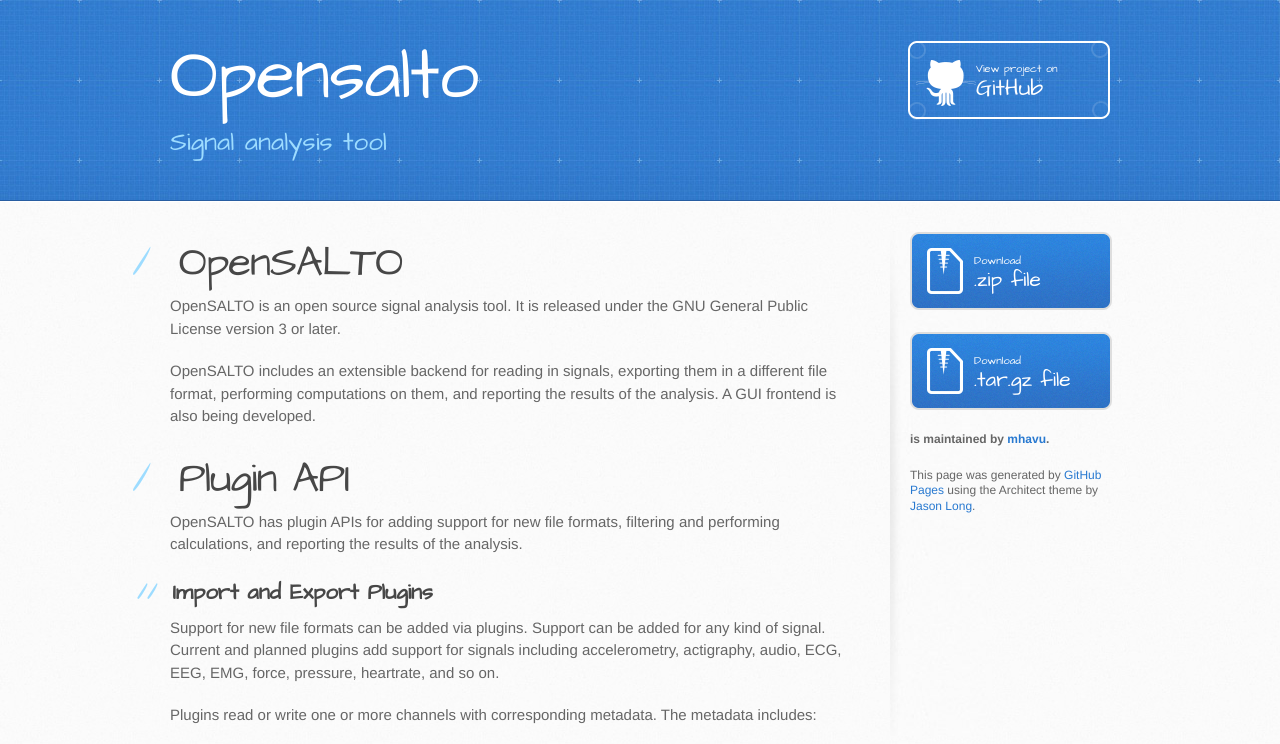
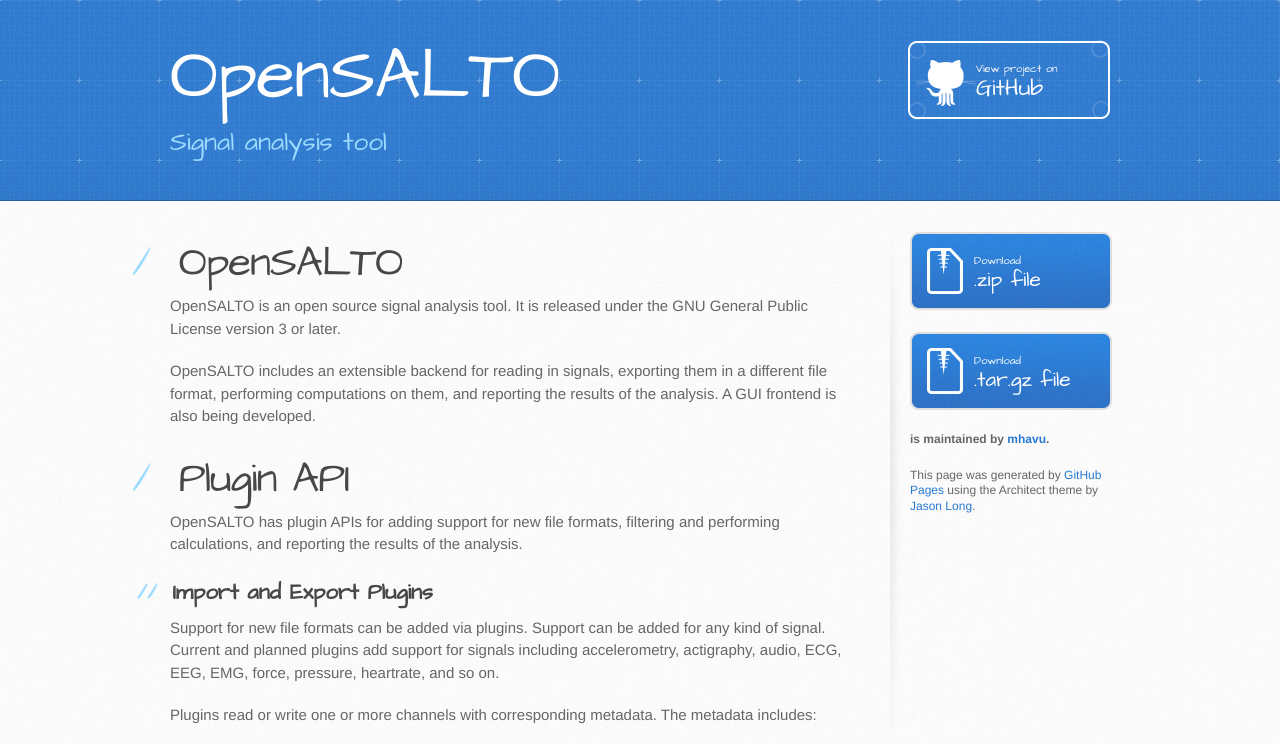
Before and after one commit to mhavu/OpenSALTO, a plain HTML site: page index.html in a window 1280 px wide. Shown: the top 744 px of the page. Drawn offline with Linux system fonts and the light colour scheme.

Commit message:
Update index.html

```diff
--- a/index.html
+++ b/index.html
@@ -13,13 +13,13 @@
     <script src="//html5shiv.googlecode.com/svn/trunk/html5.js"></script>
     <![endif]-->
 
-    <title>Opensalto by mhavu</title>
+    <title>OpenSALTO</title>
   </head>
 
   <body>
     <header>
       <div class="inner">
-        <h1>Opensalto</h1>
+        <h1>OpenSALTO</h1>
         <h2>Signal analysis tool</h2>
         <a href="https://github.com/mhavu/OpenSALTO" class="button"><small>View project on</small> GitHub</a>
       </div>
```
